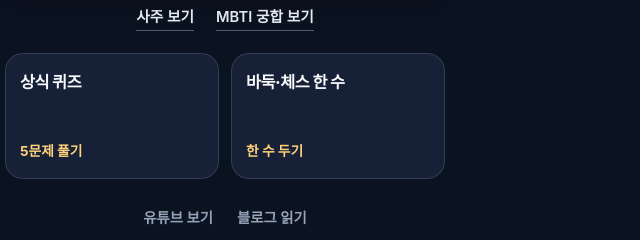
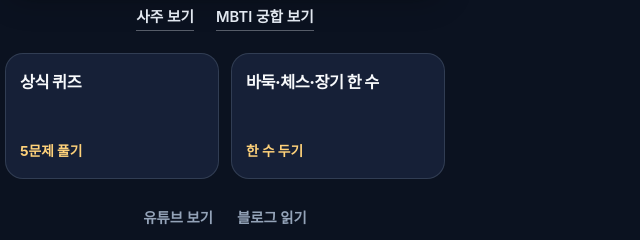
Before and after one commit to not-opened/not-opened.github.io, a plain HTML site: page index.html in a window 1280 px wide. Shown: the part 503-743 px from the top of the page, 415-1055 px from the left. Drawn offline with Linux system fonts and the light colour scheme.

Commit message:
Add Janggi to the go-chess labels on the hub. (#4)
Co-authored-by: Cursor Agent <cursoragent@cursor.com>
Co-authored-by: penta309 <penta309@users.noreply.github.com>

```diff
--- a/index.html
+++ b/index.html
@@ -6,7 +6,7 @@
   <meta name="naver-site-verification" content="612f50b9995f182ebd081953876e2a60096f131f" />
   <meta name="viewport" content="width=device-width, initial-scale=1.0, maximum-scale=5.0, user-scalable=yes">
   <title>어젯밤, 무슨 꿈을 꿨나요? | notopened</title>
-  <meta name="description" content="기억에 남는 장면으로 내 꿈을 풀어보세요. 사주, MBTI 궁합, 상식 퀴즈, 바둑·체스 한 수를 한곳에서 이용할 수 있습니다.">
+  <meta name="description" content="기억에 남는 장면으로 내 꿈을 풀어보세요. 사주, MBTI 궁합, 상식 퀴즈, 바둑·체스·장기 한 수를 한곳에서 이용할 수 있습니다.">
   <meta name="robots" content="index,follow">
   <meta name="theme-color" content="#0b1220">
   <link rel="canonical" href="https://notopened.com/">
@@ -15,11 +15,11 @@
   <meta property="og:locale" content="ko_KR">
   <meta property="og:site_name" content="notopened">
   <meta property="og:title" content="어젯밤, 무슨 꿈을 꿨나요?">
-  <meta property="og:description" content="기억에 남는 장면으로 내 꿈을 풀어보세요. 사주, MBTI 궁합, 상식 퀴즈, 바둑·체스 한 수를 한곳에서.">
+  <meta property="og:description" content="기억에 남는 장면으로 내 꿈을 풀어보세요. 사주, MBTI 궁합, 상식 퀴즈, 바둑·체스·장기 한 수를 한곳에서.">
   <meta property="og:url" content="https://notopened.com/">
   <meta name="twitter:card" content="summary">
   <meta name="twitter:title" content="어젯밤, 무슨 꿈을 꿨나요? | notopened">
-  <meta name="twitter:description" content="기억에 남는 장면으로 내 꿈을 풀어보세요. 사주, MBTI 궁합, 상식 퀴즈, 바둑·체스 한 수를 한곳에서.">
+  <meta name="twitter:description" content="기억에 남는 장면으로 내 꿈을 풀어보세요. 사주, MBTI 궁합, 상식 퀴즈, 바둑·체스·장기 한 수를 한곳에서.">
   <script type="application/ld+json">
   {
     "@context": "https://schema.org",
@@ -27,7 +27,7 @@
     "name": "notopened",
     "url": "https://notopened.com/",
     "inLanguage": "ko",
-    "description": "기억에 남는 장면으로 내 꿈을 풀어보세요. 사주, MBTI 궁합, 상식 퀴즈, 바둑·체스 한 수를 한곳에서 이용할 수 있습니다.",
+    "description": "기억에 남는 장면으로 내 꿈을 풀어보세요. 사주, MBTI 궁합, 상식 퀴즈, 바둑·체스·장기 한 수를 한곳에서 이용할 수 있습니다.",
     "sameAs": ["https://www.youtube.com/@notopened"]
   }
   </script>
@@ -290,7 +290,7 @@
         <span>5문제 풀기</span>
       </a>
       <a class="mini-card" href="/go-chess/">
-        <h2>바둑·체스 한 수</h2>
+        <h2>바둑·체스·장기 한 수</h2>
         <span>한 수 두기</span>
       </a>
     </section>
```
Also changed, not shown: 1 other file.
